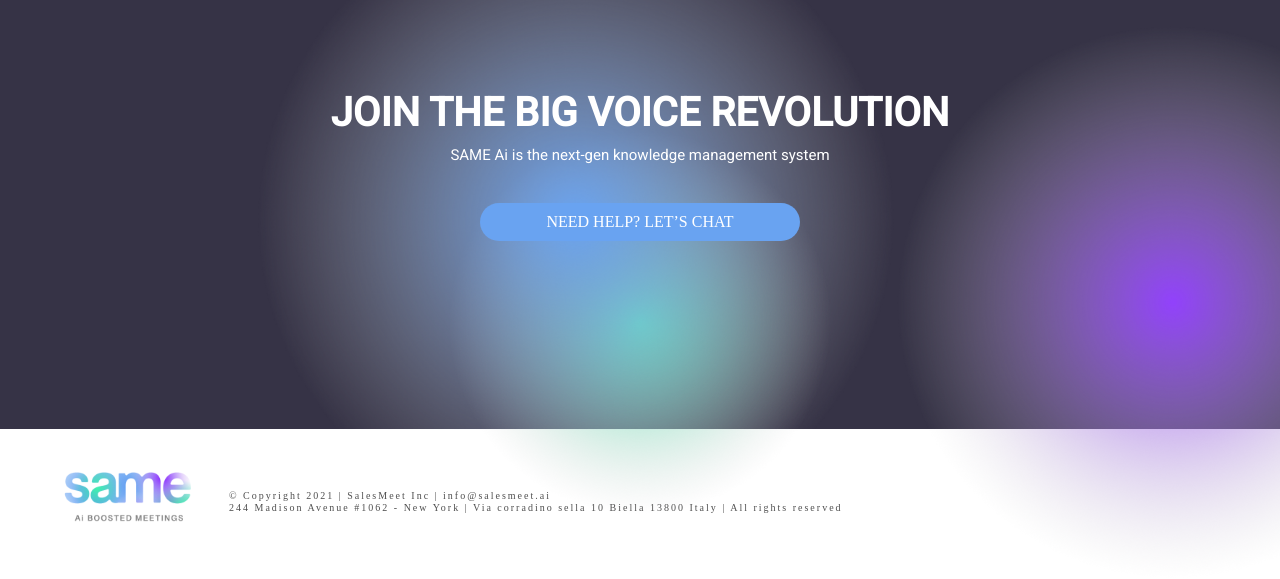
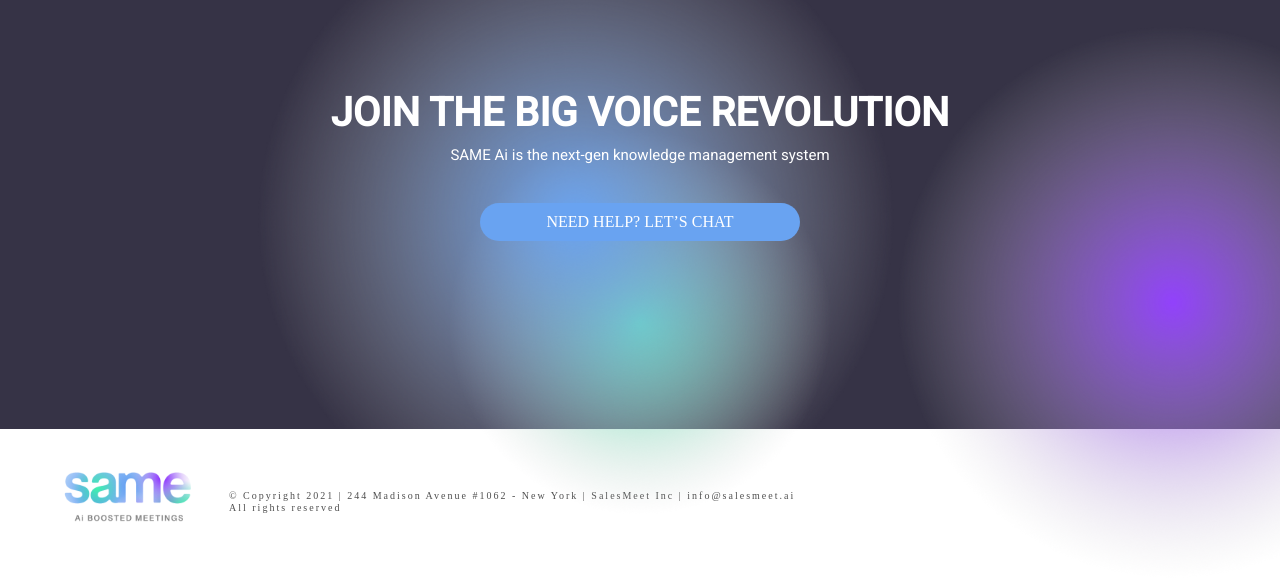
Before and after one commit to Salesmeet/site, a PHP site: page /index.php in a window 1280 px wide. Shown: the part 3931-4510 px from the top of the page. Run offline with PHP 8.4, Linux system fonts and the light colour scheme; some libraries are stand-ins or nearby versions.

Commit message:
Update footer.php

```diff
--- a/src/section/footer.php
+++ b/src/section/footer.php
@@ -65,8 +65,8 @@
 <div class="footer" id="">
   <div class="logo"><img src="img/Logo.png"></div>
   <div class="list">
-    <div class="item">© Copyright 2021 | SalesMeet Inc | info@salesmeet.ai </div>
-    <div class="item">244 Madison Avenue #1062 - New York | Via corradino sella 10 Biella 13800 Italy | All rights reserved</div>
+    <div class="item">© Copyright 2021 | 244 Madison Avenue #1062 - New York | SalesMeet Inc | info@salesmeet.ai </div>
+    <div class="item">All rights reserved</div>
   </div>
 
   <div class="social">
```
